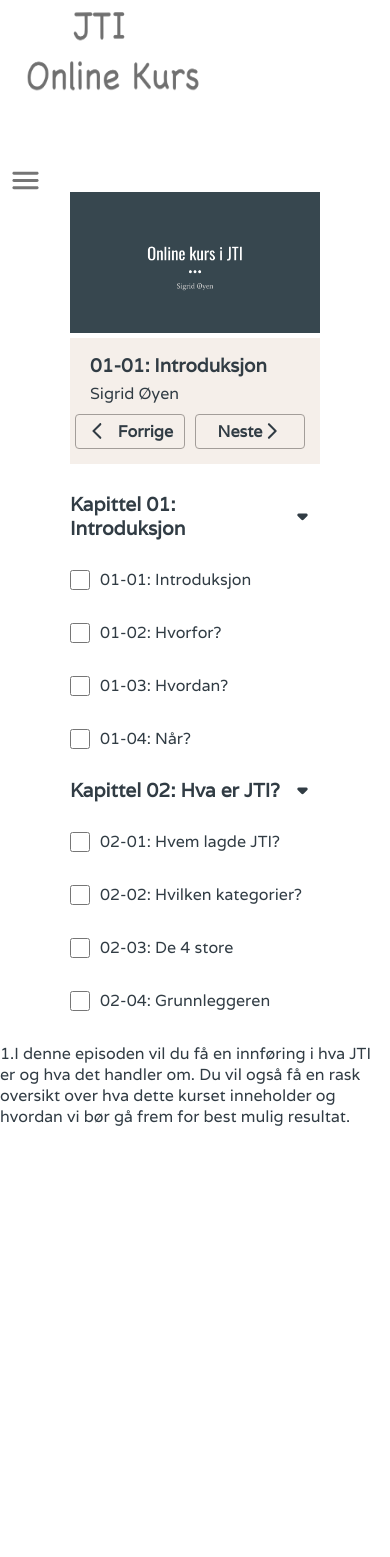
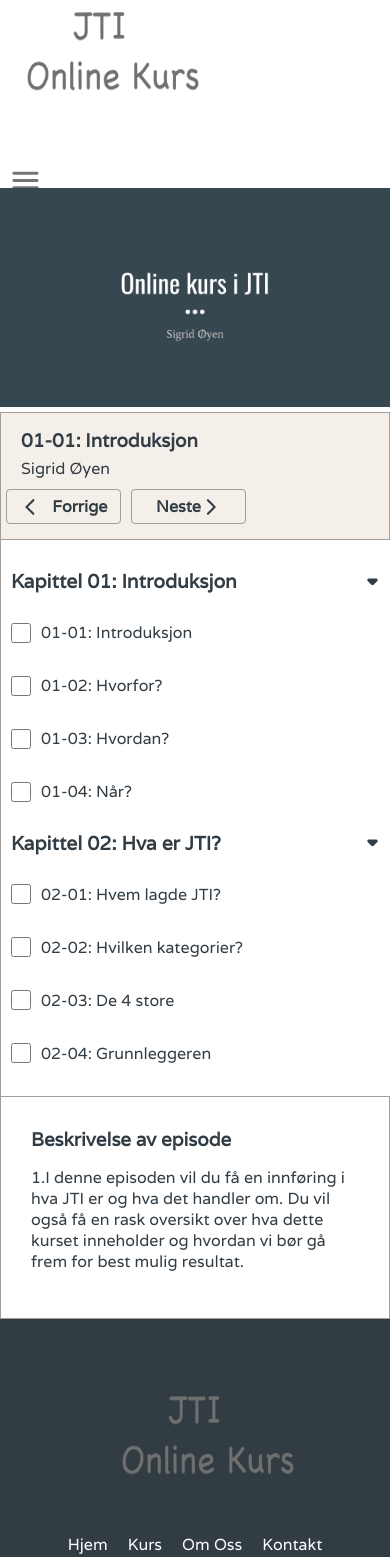
Before and after one commit to davemarong/JTI-Online-Course, a Next.js app: page /kurs/01-01 in a window 390 px wide. Shown: the top 1557 px of the page. Before the commit the page ends 1127 px from the top, so only its background shows below. Built offline with nearby package versions, Linux system fonts and the light colour scheme.

Commit message:
Complete responsive kursPage with design

```diff
--- a/pages/kurs/[video].js
+++ b/pages/kurs/[video].js
@@ -7,24 +7,45 @@
 import VideoMeny from "../../src/components/VideoMeny/VideoMeny";
 import VideoFooter from "../../src/components/Video/VideoFooter";
 import VideoDescription from "../../src/components/VideoDescription/VideoDescription";
+import Footer from "../../src/components/Footer/Footer";
+// Styles
+import styles from "../../src/styles/pages/Kurs.module.scss";
 // FUNCTIONAL COMPONENT
-export default function videoPage({ setCurrentVideo, currentVideo, jwt }) {
+export default function videoPage({
+  setCurrentVideo,
+  currentVideo,
+  jwt,
+  isLogged,
+}) {
   const router = useRouter();
   const { video } = router.query;
   return (
-    <div>
-      <Nav />
+    <>
+      <Nav isLogged={isLogged} />
+      <div className={styles.body}>
+        <div className={styles.videoPlayer}>
           <Video />
+        </div>
+        <div className={styles.videoFooter}>
           <VideoFooter
             currentVideo={currentVideo}
             videoTitle={video}
             setCurrentVideo={setCurrentVideo}
           />
+        </div>
+        <div className={styles.videoData_container}>
+          <div className={styles.videoData_meny}>
             <VideoMeny
               setCurrentVideo={setCurrentVideo}
               currentVideo={currentVideo}
             />
+          </div>
+          <div className={styles.videoData_description}>
             <VideoDescription currentVideo={currentVideo} />
           </div>
+        </div>
+      </div>
+      <Footer />
+    </>
   );
 }
--- a/src/components/Video/Video.module.scss
+++ b/src/components/Video/Video.module.scss
@@ -3,6 +3,6 @@
 
 .video_container {
   .video {
-    margin: 20px 70px 0px 70px;
+    // margin: 20px 70px 0px 70px;
   }
 }
--- a/src/components/Video/VideoFooter.js
+++ b/src/components/Video/VideoFooter.js
@@ -20,7 +20,10 @@
 }) {
   // Router
   const router = useRouter();
-  const { video } = router.query;
+  let { video } = router.query;
+  if (video == undefined) {
+    video = "01-01";
+  }
   // Functions
   const findAllEpisodes = () => {
     let allEpisodes = videos.map((chapter, id) => {
--- a/src/components/Video/VideoFooter.module.scss
+++ b/src/components/Video/VideoFooter.module.scss
@@ -5,7 +5,7 @@
   background-color: colors.$background-light;
   display: flex;
   justify-content: space-between;
-  margin: 0px 70px;
+  // margin: 0px 70px;
 
   .videoFooter_description_container {
     margin-left: 10px;
--- a/src/components/VideoDescription/VideoDescription.js
+++ b/src/components/VideoDescription/VideoDescription.js
@@ -1,5 +1,10 @@
 import React from "react";
-
+import styles from "./VideoDescription.module.scss";
 export default function VideoDescription({ currentVideo }) {
-  return <div>{currentVideo.description}</div>;
+  return (
+    <div className={styles.description}>
+      <h3 className={styles.description_h3}>Beskrivelse av episode</h3>
+      <p className={styles.description_p}>{currentVideo.description}</p>
+    </div>
+  );
 }
--- a/src/components/VideoDescription/VideoDescription.module.scss
+++ b/src/components/VideoDescription/VideoDescription.module.scss
@@ -0,0 +1,9 @@
+.description {
+  //   margin: 20px 70px 20px 20px;
+  .description_h3 {
+    margin: 0;
+    padding: 0;
+  }
+}
+@media only screen and (max-width: 600px) {
+}
--- a/src/components/VideoMeny/VideoMeny.module.scss
+++ b/src/components/VideoMeny/VideoMeny.module.scss
@@ -3,9 +3,10 @@
 
 .chapter_container {
   list-style-type: none;
-  margin: 0px 70px;
+  // margin: 0px 70px;
   padding: 0;
   .chapter_header {
+    padding-left: 10px;
     display: flex;
     font-size: 0.6rem;
     align-items: center;
@@ -19,8 +20,10 @@
 
 .videos_container {
   padding: 0;
+
   overflow: hidden;
   .videoTitle {
+    padding-left: 10px;
     cursor: pointer;
     display: flex;
     align-items: center;
--- /dev/null
+++ b/src/styles/pages/Kurs.module.scss
@@ -0,0 +1,50 @@
+@use "../../styles/buttons.scss";
+@use "../../styles/colors.scss";
+
+.body {
+  margin: 0px 70px;
+}
+.videoPlayer {
+}
+.videoFooter {
+  border: 1px solid colors.$background-dark;
+  border-bottom: 0;
+}
+.videoData_container {
+  display: flex;
+  .videoData_meny {
+    border: 1px solid colors.$background-dark;
+    border-right: 0;
+    padding: 0px;
+    flex: 7;
+  }
+  .videoData_description {
+    border: 1px solid colors.$background-dark;
+    padding: 30px;
+    flex: 10;
+  }
+}
+@media only screen and (max-width: 800px) {
+  .body {
+    margin: 0px;
+  }
+  .videoPlayer {
+  }
+  .videoFooter {
+  }
+  .videoData_container .videoData_meny {
+    margin: 0px;
+    flex: 1;
+    border-bottom: 0;
+  }
+  .videoData_container .videoData_description {
+    flex: 1;
+  }
+}
+@media only screen and (max-width: 600px) {
+  .videoData_container {
+    flex-direction: column;
+  }
+  .videoData_container .videoData_description {
+  }
+}
```
Also changed, not shown: pages/kurs/index.js (+16 -2 lines). Lines whose indentation alone changed are shown as unchanged.
